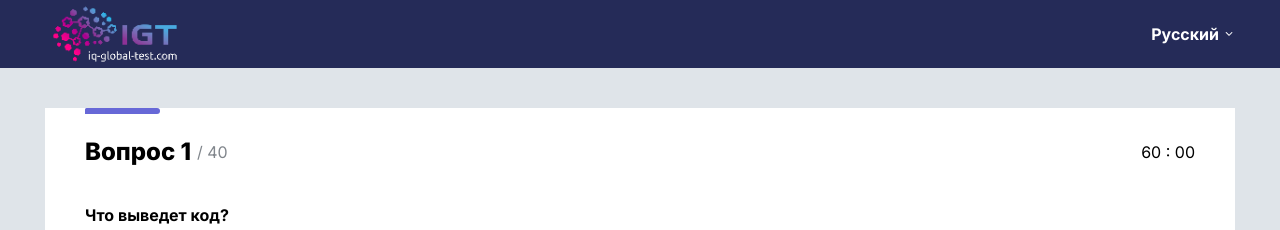
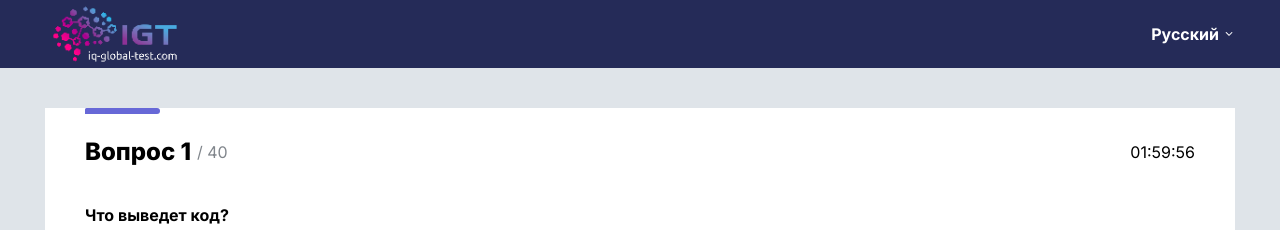
Before and after one commit to AlbShar/quizFrontend, a React (Create React App) app: page /quiz in a window 1280 px wide. Shown: the top 230 px of the page. Built offline with nearby package versions, Linux system fonts and the light colour scheme.

Commit message:
add countdown timer

```diff
--- a/src/components/Timer/Timer.jsx
+++ b/src/components/Timer/Timer.jsx
@@ -1,12 +1,36 @@
-import React from 'react';
+import React, { useState, useEffect } from "react";
 import "./timer.css";
 
 const Timer = () => {
-    return (
-        <div className='timer'>
-            60 : 00
-        </div>
-    );
+  let leftSeconds = 7200; // seconds
+  const [hours, setHours] = useState("02");
+  const [minutes, setMinutes] = useState("00");
+  const [seconds, setSeconds] = useState("00");
+
+  const getFullNumb = (numb) => {
+    return `${numb}`.length === 1 ? `0${numb}` : numb;
+  };
+
+  const getTime = (leftSeconds) => {
+    setHours(getFullNumb(Math.floor(leftSeconds / 3600) % 60));
+    setMinutes(getFullNumb(Math.floor(leftSeconds / 60) % 60));
+    setSeconds(getFullNumb(Math.floor(leftSeconds % 60)));
+  };
+
+  useEffect(() => {
+    const interval = setInterval(() => getTime(leftSeconds >= 1 ? leftSeconds-- : 0), 1000);
+    return () => clearInterval(interval);
+  }, []);
+
+  return (
+    <div className="timer">
+      <span>{hours}</span>
+      <span>:</span>
+      <span>{minutes}</span>
+      <span>:</span>
+      <span>{seconds}</span>
+    </div>
+  );
 };
 
 export default Timer;
--- a/src/components/UI/Answers/answers.css
+++ b/src/components/UI/Answers/answers.css
@@ -12,6 +12,7 @@
     padding: 7px;
     font: var(--font-little-text-bold);
     max-width: 540px;
+    cursor: pointer;
 }
 
 .list-answers__item:not(:last-child) {
```
